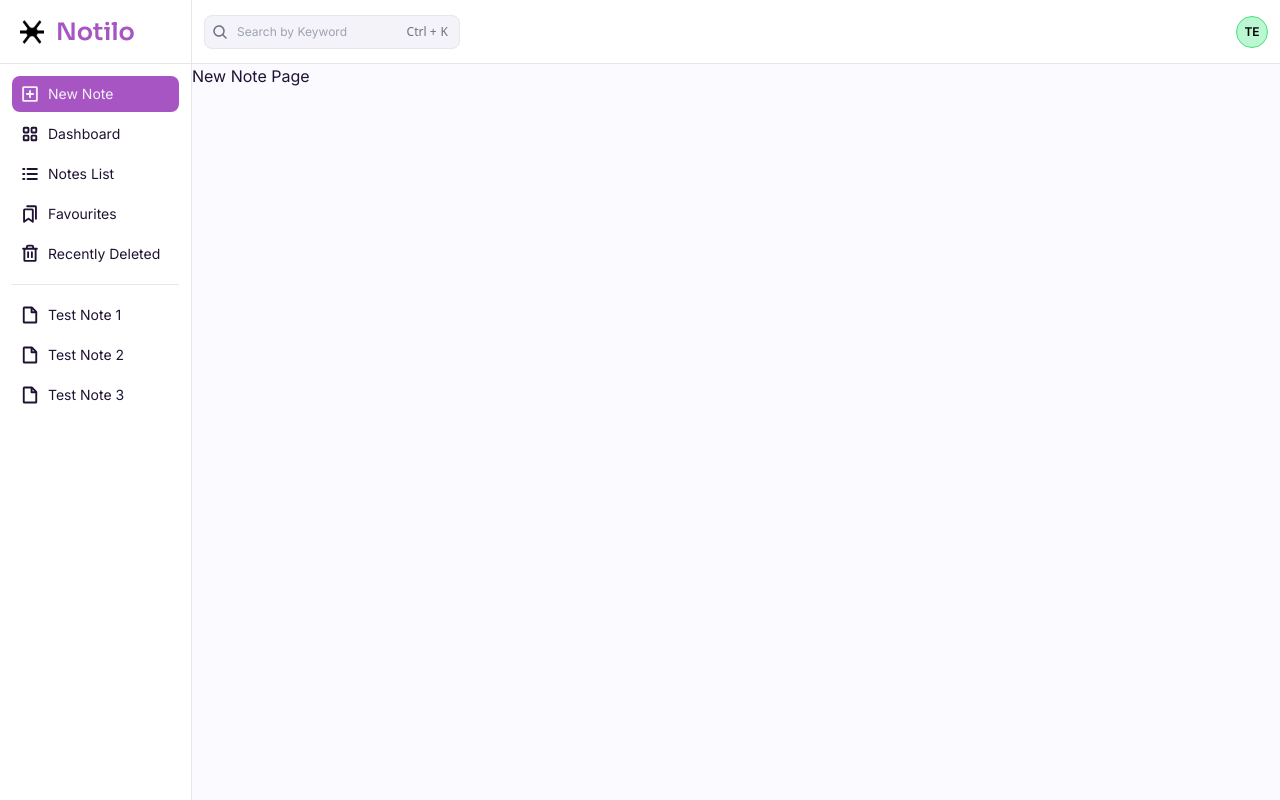
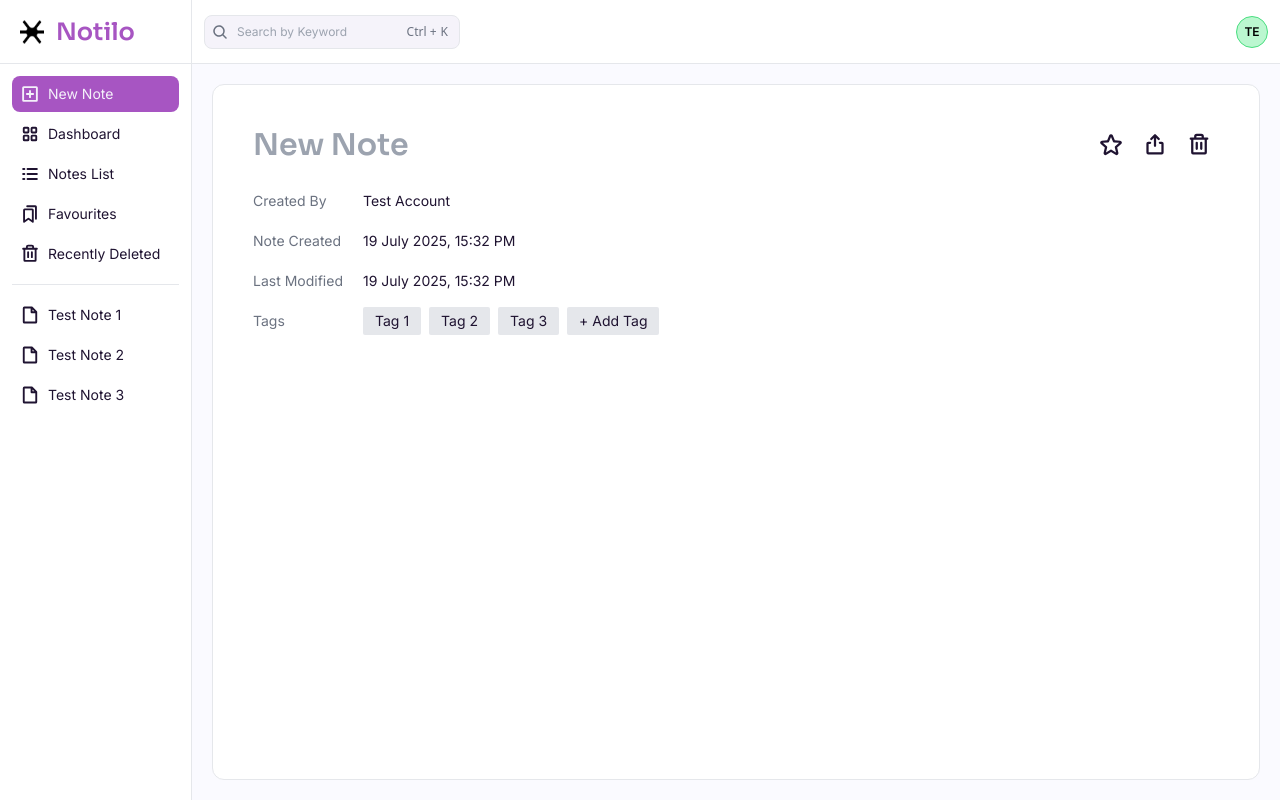
Before and after one commit to jakobternel/note-editor, a Next.js app: page /new in a window 1280 px wide. Built offline with nearby package versions, Linux system fonts and the light colour scheme.

Commit message:
added note information

```diff
--- /dev/null
+++ b/src/components/Note.tsx
@@ -0,0 +1,12 @@
+import NoteInformation from "./note/NoteInformation";
+
+/**
+ * Note page component for displaying information and editor for notes
+ */
+export default function Note() {
+    return (
+        <div className="flex size-full flex-col gap-10 rounded-xl border border-border bg-surface p-10">
+            <NoteInformation />
+        </div>
+    );
+}
--- /dev/null
+++ b/src/components/note/NoteInformation.tsx
@@ -0,0 +1,82 @@
+import { ExportIcon, StarIcon, TrashIcon, XIcon } from "@phosphor-icons/react";
+
+/**
+ * Tag component to be rendered for each note tag
+ *
+ * @param tagName String of the tag name to be displayed
+ */
+function NoteTag({ tagName }: { tagName: string }) {
+    return (
+        <div className="group relative flex cursor-pointer items-center gap-2 rounded-sm bg-border px-3 py-1">
+            <p>{tagName}</p>
+            <XIcon
+                size={12}
+                weight="bold"
+                className="-mr-1 hidden hover:text-red-500 group-hover:block"
+            />
+        </div>
+    );
+}
+
+/**
+ * NoteInformation component to be used on Note component. Allows the user to edit title, complete note actions (favourite, delete, export, and view information) as well as showing information about creator, edit dates and tags.
+ */
+export default function NoteInformation() {
+    return (
+        <div className="flex w-full flex-col gap-5">
+            <div className="flex gap-5">
+                <input
+                    type="text"
+                    placeholder="New Note"
+                    className="grow bg-surface font-heading text-3xl font-semibold focus:outline-none"
+                />
+                <div className="flex gap-1">
+                    <div className="cursor-pointer rounded-md p-2 transition-all hover:bg-yellow-500/30 hover:text-yellow-500">
+                        <StarIcon size={24} weight="bold" />
+                    </div>
+                    <div className="cursor-pointer rounded-md p-2 transition-all hover:bg-green-500/30 hover:text-green-500">
+                        <ExportIcon size={24} weight="bold" />
+                    </div>
+                    <div className="cursor-pointer rounded-md p-2 transition-all hover:bg-red-500/30 hover:text-red-500">
+                        <TrashIcon size={24} weight="bold" />
+                    </div>
+                </div>
+            </div>
+            <div className="flex gap-5">
+                <div className="flex w-full gap-5 text-sm">
+                    <div className="flex flex-col gap-2">
+                        <p className="flex h-8 items-center text-textSecondary">
+                            Created By
+                        </p>
+                        <p className="flex h-8 items-center text-textSecondary">
+                            Note Created
+                        </p>
+                        <p className="flex h-8 items-center text-textSecondary">
+                            Last Modified
+                        </p>
+                        <p className="flex h-8 items-center text-textSecondary">
+                            Tags
+                        </p>
+                    </div>
+                    <div className="flex h-full grow flex-col gap-2">
+                        <p className="flex h-8 items-center">Test Account</p>
+                        <p className="flex h-8 items-center">
+                            19 July 2025, 15:32 PM
+                        </p>
+                        <p className="flex h-8 items-center">
+                            19 July 2025, 15:32 PM
+                        </p>
+                        <div className="flex h-8 items-center gap-2">
+                            <NoteTag tagName="Tag 1" />
+                            <NoteTag tagName="Tag 2" />
+                            <NoteTag tagName="Tag 3" />
+                            <div className="cursor-pointer rounded-sm bg-border px-3 py-1 transition-all hover:bg-primary">
+                                <p>+ Add Tag</p>
+                            </div>
+                        </div>
+                    </div>
+                </div>
+            </div>
+        </div>
+    );
+}
--- a/src/pages/new.tsx
+++ b/src/pages/new.tsx
@@ -1,7 +1,17 @@
+import Head from "next/head";
+
+import Note from "@/components/Note";
+
 export default function New() {
     return (
-        <div>
-            <p>New Note Page</p>
-        </div>
+        <>
+            <Head>
+                <title>New Note - Notilo</title>
+                <link rel="icon" href="/icon_white.png" />
+            </Head>
+            <div className="size-full p-5">
+                <Note />
+            </div>
+        </>
     );
 }
```
